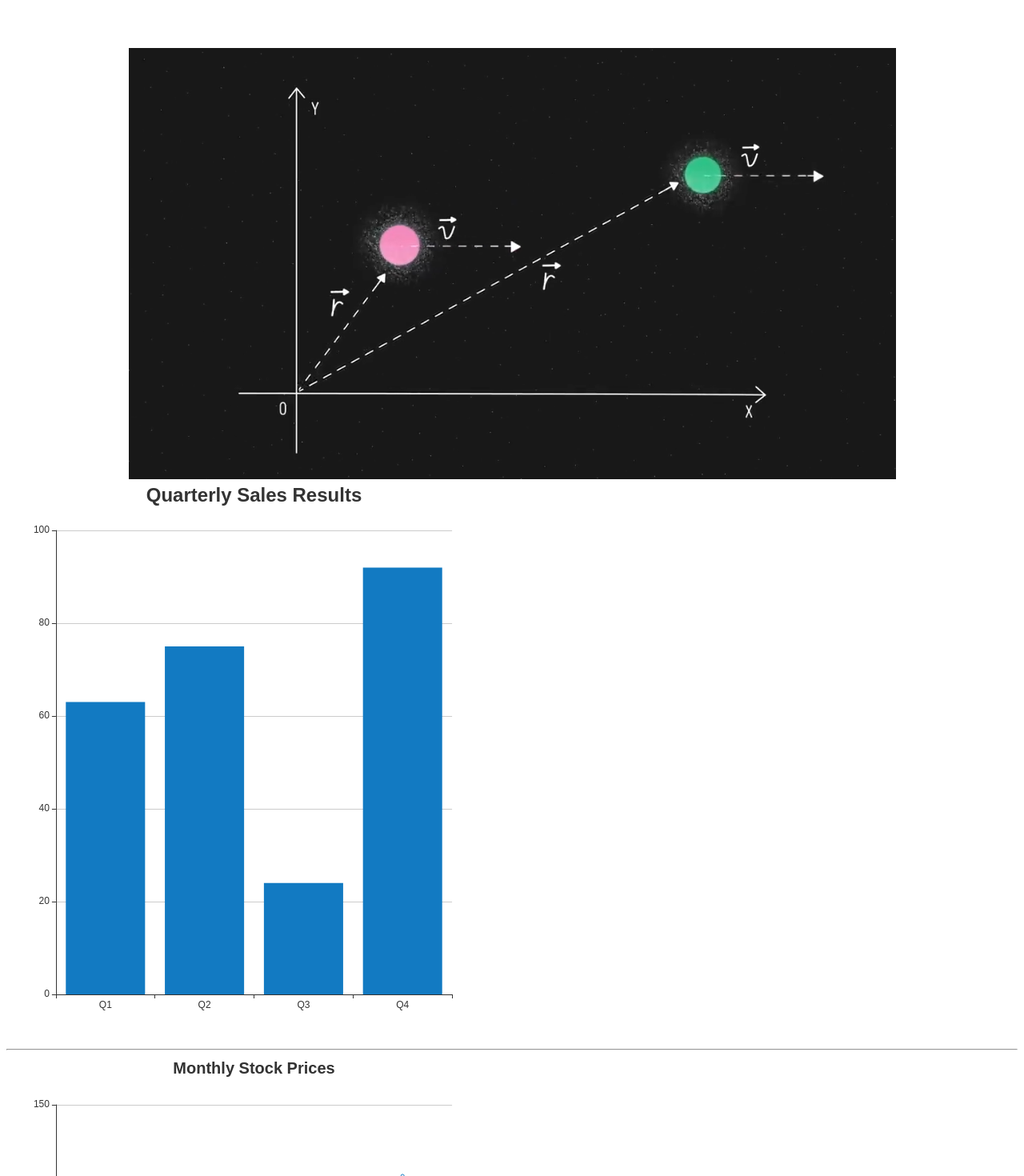
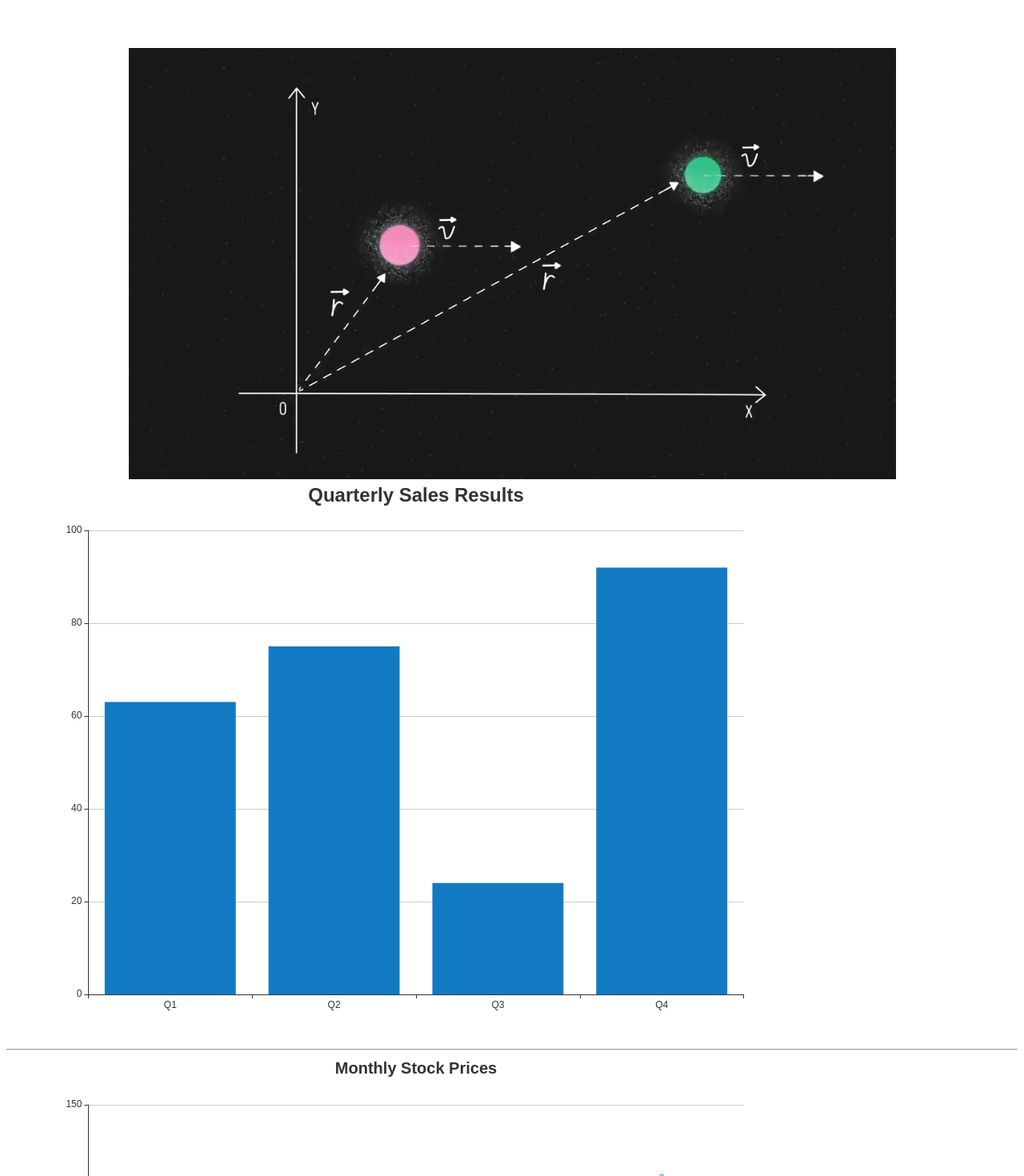
Before and after one commit to Munene44/charts-and-graphs, a Vue app: page / in a window 1280 px wide. Shown: the top 1470 px of the page at 80% size. Built offline with nearby package versions, Linux system fonts and the light colour scheme.

Commit message:
todo items data

```diff
--- a/src/components/HelloWorld.vue
+++ b/src/components/HelloWorld.vue
@@ -77,11 +77,11 @@ export default {
 
 <style scoped>
 .chart-wrapper {
-  width: 70%;
+  width: 90%;
   height: 700px;
 }
 .echarts {
-  width: 70%;
+  width: 90%;
   height: 100%;
 }
 </style>
```
